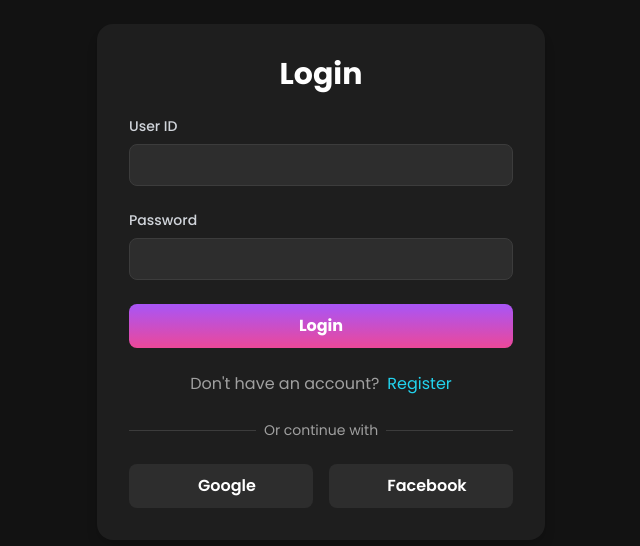
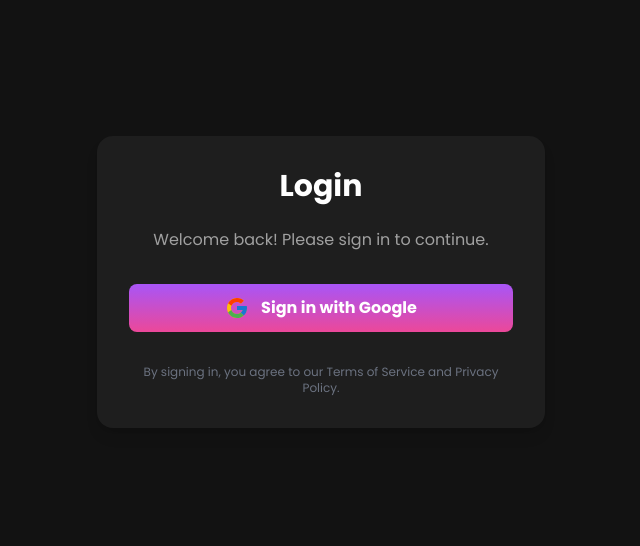
Before and after one commit to manojkiean/GoogleAI-BudgetTracker, a React (Vite) app: page / in a window 1280 px wide. Shown: the part 118-664 px from the top of the page, without its empty margins (319-959 px from the left). Built offline with nearby package versions, Linux system fonts and the light colour scheme; no server answers.

Commit message:
google-sign-integrated

```diff
--- a/App.tsx
+++ b/App.tsx
@@ -3,9 +3,9 @@
 import Header from './components/Header';
 import Navigation from './components/Navigation';
 import { Currency, Tab, ExpenseSource, User, Todo, Transaction, TransactionType, AccountDetails } from './types';
-import { mockUsers, mockData } from './utils/config';
 import { getTodos, addTodo, updateTodo, deleteTodo, getTransactions, addTransaction, updateTransaction, deleteTransaction, getAccounts } from './utils/api';
 import { formatDate } from './utils/date';
+import { supabase } from './utils/supabase';
 
 const Dashboard = lazy(() => import('./components/Dashboard'));
 const Transactions = lazy(() => import('./components/Transactions'));
@@ -40,6 +40,34 @@
   const [editingTransaction, setEditingTransaction] = useState<Transaction | null>(null);
 
   useEffect(() => {
+    const { data: authListener } = supabase.auth.onAuthStateChange(
+      (_event, session) => {
+        if (session?.user) {
+          const user = {
+            userId: session.user.id,
+            email: session.user.email || '',
+            name: session.user.user_metadata.full_name,
+            avatar: session.user.user_metadata.avatar_url,
+            currency: 'USD',
+          };
+          setCurrentUser(user);
+          setIsLoggedIn(true);
+          setActiveTab(Tab.DASHBOARD);
+        } else {
+          setCurrentUser(null);
+          setIsLoggedIn(false);
+          setActiveTab(Tab.DASHBOARD);
+        }
+      }
+    );
+
+    return () => {
+      authListener.subscription.unsubscribe();
+    };
+  }, []);
+
+
+  useEffect(() => {
     if (isLoggedIn) {
       fetchTodos();
       fetchTransactions();
@@ -62,16 +90,17 @@
     setAccounts(accounts);
   };
 
-  const handleLogin = (userId: string) => {
-    const user = mockUsers.find(u => u.userId === userId);
-    if (user) {
-        setCurrentUser({ ...user, currency: currency.code });
-        setIsLoggedIn(true);
-        setActiveTab(Tab.DASHBOARD);
-    }
+  const handleLogin = async () => {
+    await supabase.auth.signInWithOAuth({
+      provider: 'google',
+        options: {
+          redirectTo: import.meta.env.VITE_ENV_SITE_URL
+      }
+    });
   };
 
-  const handleLogout = () => {
+  const handleLogout = async () => {
+    await supabase.auth.signOut();
     setIsLoggedIn(false);
     setCurrentUser(null);
     setActiveTab(Tab.DASHBOARD);
@@ -112,7 +141,7 @@
         await addTransaction(transactionWithFormattedDate as Omit<Transaction, 'id'>);
       }
       await fetchTransactions();
-      setEditingTransaction(null); // Always reset the form state
+      setEditingTransaction(null);
       return true;
     } catch (error) {
       console.error(error);
--- a/components/Login.tsx
+++ b/components/Login.tsx
@@ -1,113 +1,33 @@
 
-import React, { useState } from 'react';
-import { mockUsers } from '../utils/config';
+import React from 'react';
 
 interface LoginProps {
-  onLogin: (userId: string) => void;
+  onLogin: () => void;
 }
 
 const Login: React.FC<LoginProps> = ({ onLogin }) => {
-  const [name, setName] = useState('');
-  const [userId, setUserId] = useState('');
-  const [password, setPassword] = useState('');
-  const [isLogin, setIsLogin] = useState(true);
-  const [error, setError] = useState('');
-
-  const handleSubmit = (e: React.FormEvent) => {
-    e.preventDefault();
-    setError('');
-    if (isLogin) {
-      const user = mockUsers.find((u) => u.userId === userId);
-      if (user && user.password === password) {
-        onLogin(user.userId);
-      } else {
-        setError('Invalid user ID or password');
-      }
-    } else {
-      // In a real application, you would register the user here.
-      // For this example, we'll just call onLogin directly.
-      console.log('Registering with:', { name, userId, password });
-      onLogin(userId);
-    }
-  };
-
   return (
     <div className="flex items-center justify-center min-h-screen bg-gray-900">
-      <div className="bg-gray-800 p-8 rounded-2xl shadow-lg w-full max-w-md animate-fade-in">
-        <h2 className="text-3xl font-bold text-white text-center mb-6">{isLogin ? 'Login' : 'Register'}</h2>
-        {error && <p className="text-red-500 text-center mb-4">{error}</p>}
-        <form onSubmit={handleSubmit} className="space-y-6">
-          {!isLogin && (
-            <div>
-              <label htmlFor="name" className="block text-sm font-medium text-gray-300 mb-2">Name</label>
-              <input
-                type="text"
-                id="name"
-                value={name}
-                onChange={(e) => setName(e.target.value)}
-                className="bg-gray-700 border border-gray-600 text-white text-sm rounded-lg focus:ring-cyan-500 focus:border-cyan-500 block w-full p-2.5"
-                required={!isLogin}
-              />
-            </div>
-          )}
-          <div>
-            <label htmlFor="userId" className="block text-sm font-medium text-gray-300 mb-2">User ID</label>
-            <input
-              type="text"
-              id="userId"
-              value={userId}
-              onChange={(e) => setUserId(e.target.value)}
-              className="bg-gray-700 border border-gray-600 text-white text-sm rounded-lg focus:ring-cyan-500 focus:border-cyan-500 block w-full p-2.5"
-              required
-            />
-          </div>
-          <div>
-            <label htmlFor="password" className="block text-sm font-medium text-gray-300 mb-2">Password</label>
-            <input
-              type="password"
-              id="password"
-              value={password}
-              onChange={(e) => setPassword(e.target.value)}
-              className="bg-gray-700 border border-gray-600 text-white text-sm rounded-lg focus:ring-cyan-500 focus:border-cyan-500 block w-full p-2.5"
-              required
-            />
-          </div>
-          <button
-            type="submit"
-            className="w-full bg-gradient-to-r from-purple-500 to-pink-500 text-white font-bold py-2.5 px-4 rounded-lg hover:opacity-90 transition-opacity duration-300"
-          >
-            {isLogin ? 'Login' : 'Create Account'}
-          </button>
-        </form>
-        <div className="mt-6 text-center">
-          <p className="text-gray-400">
-            {isLogin ? "Don't have an account?" : 'Already have an account?'}
-            <button
-              onClick={() => setIsLogin(!isLogin)}
-              className="ml-2 text-cyan-400 hover:underline"
-            >
-              {isLogin ? 'Register' : 'Login'}
-            </button>
-          </p>
-        </div>
-        <div className="mt-6">
-          <div className="relative">
-            <div className="absolute inset-0 flex items-center">
-              <div className="w-full border-t border-gray-600" />
-            </div>
-            <div className="relative flex justify-center text-sm">
-              <span className="px-2 bg-gray-800 text-gray-400">Or continue with</span>
-            </div>
-          </div>
-          <div className="mt-6 grid grid-cols-2 gap-4">
-            <button className="flex items-center justify-center w-full bg-gray-700 text-white font-semibold py-2.5 px-4 rounded-lg hover:bg-gray-600 transition-colors duration-300">
-              <span className="ml-3">Google</span>
-            </button>
-            <button className="flex items-center justify-center w-full bg-gray-700 text-white font-semibold py-2.5 px-4 rounded-lg hover:bg-gray-600 transition-colors duration-300">
-              <span className="ml-3">Facebook</span>
-            </button>
-          </div>
-        </div>
+      <div className="bg-gray-800 p-8 rounded-2xl shadow-lg w-full max-w-md animate-fade-in text-center">
+        <h2 className="text-3xl font-bold text-white mb-6">Login</h2>
+        <p className="text-gray-400 mb-8">
+          Welcome back! Please sign in to continue.
+        </p>
+        <button
+          onClick={onLogin}
+          className="w-full bg-gradient-to-r from-purple-500 to-pink-500 text-white font-bold py-3 px-4 rounded-lg hover:opacity-90 transition-opacity duration-300 flex items-center justify-center"
+        >
+          <svg className="w-6 h-6 mr-3" viewBox="0 0 48 48">
+            <path fill="#FFC107" d="M43.611 20.083H42V20H24v8h11.303c-1.649 4.657-6.08 8-11.303 8c-6.627 0-12-5.373-12-12s5.373-12 12-12c3.059 0 5.842 1.154 7.961 3.039l5.657-5.657C34.046 6.053 29.268 4 24 4C12.955 4 4 12.955 4 24s8.955 20 20 20s20-8.955 20-20c0-1.341-.138-2.65-.389-3.917z" />
+            <path fill="#FF3D00" d="m6.306 14.691l6.571 4.819C14.655 15.108 18.961 12 24 12c3.059 0 5.842 1.154 7.961 3.039l5.657-5.657C34.046 6.053 29.268 4 24 4C16.318 4 9.656 8.337 6.306 14.691z" />
+            <path fill="#4CAF50" d="M24 44c5.166 0 9.86-1.977 13.409-5.192l-6.19-5.238A11.91 11.91 0 0 1 24 36c-5.222 0-9.618-3.518-11.181-8.224l-6.573 4.818C9.656 39.663 16.318 44 24 44z" />
+            <path fill="#1976D2" d="M43.611 20.083H42V20H24v8h11.303c-.792 2.237-2.231 4.166-4.087 5.571l6.19 5.238C42.012 35.244 44 30.027 44 24c0-1.341-.138-2.65-.389-3.917z" />
+          </svg>
+          Sign in with Google
+        </button>
+        <p className="text-gray-500 text-xs mt-8">
+          By signing in, you agree to our Terms of Service and Privacy Policy.
+        </p>
       </div>
     </div>
   );
--- a/tsconfig.json
+++ b/tsconfig.json
@@ -25,5 +25,6 @@
     "noEmit": true,
     "esModuleInterop": true,
     "allowSyntheticDefaultImports": true
-  }
+  },
+  "include": ["src"]
 }
--- a/utils/api.ts
+++ b/utils/api.ts
@@ -68,21 +68,28 @@
 export const getTodos = async (): Promise<Todo[]> => {
     const { data, error } = await supabase.from('todos').select('id, task, dueDate, priority, completed');
     if (error) throw new Error(error.message);
+    if (!data) {
+        return [];
+    }
     return data as Todo[];
 };
 
 export const addTodo = async (todo: Omit<Todo, 'id'>): Promise<Todo> => {
-    //const newTodo = destructureTodo(todo);
-    const { data, error } = await supabase.from('todos').insert(todo);
+    const { data, error } = await supabase.from('todos').insert(todo).select();
     if (error) throw new Error(error.message);
-    return data as Todo;
+    if (!data) {
+        throw new Error('Failed to add todo: Database returned null.');
+    }
+    return data[0] as Todo;
 };
 
 export const updateTodo = async (todo: Todo): Promise<Todo> => {
-    //const newTodo = destructureTodo(todo);
-    const { data, error } = await supabase.from('todos').update(todo).eq('id', todo.id);
+    const { data, error } = await supabase.from('todos').update(todo).eq('id', todo.id).select();
     if (error) throw new Error(error.message);
-    return data as Todo;
+    if (!data) {
+        throw new Error('Failed to update todo: Database returned null.');
+    }
+    return data[0] as Todo;
 };
 
 export const deleteTodo = async (id: number): Promise<void> => {
@@ -94,5 +101,8 @@
 export const getAccounts = async (): Promise<AccountDetails[]> => {
     const { data, error } = await supabase.from('accounts').select('id, name, type, balance, gradient');
     if (error) throw new Error(error.message);
+    if (!data) {
+        return [];
+    }
     return data as AccountDetails[];
 };
--- a/utils/supabase.ts
+++ b/utils/supabase.ts
@@ -1,7 +1,7 @@
 
 import { createClient } from '@supabase/supabase-js';
 
-const supabaseUrl = process.env.REACT_APP_SUPABASE_URL || 'https://ebtrrkegawesfawupcdg.supabase.co';
-const supabaseAnonKey = process.env.REACT_APP_SUPABASE_ANON_KEY || 'eyJhbGciOiJIUzI1NiIsInR5cCI6IkpXVCJ9.eyJpc3MiOiJzdXBhYmFzZSIsInJlZiI6ImVidHJya2VnYXdlc2Zhd3VwY2RnIiwicm9sZSI6ImFub24iLCJpYXQiOjE3NTk0MTY3NDcsImV4cCI6MjA3NDk5Mjc0N30.yp2q3v8FiBMb-b_FsHTBl0i3VRfsb2lT-EujuTOodLs';
+const supabaseUrl = import.meta.env.VITE_SUPABASE_URL;
+const supabaseAnonKey = import.meta.env.VITE_SUPABASE_ANON_KEY;
 
 export const supabase = createClient(supabaseUrl, supabaseAnonKey);
```
Also changed, not shown: src/vite-env.d.ts (added, +11 -0 lines), 1 other file (tests, documents, lock files or other folders).
